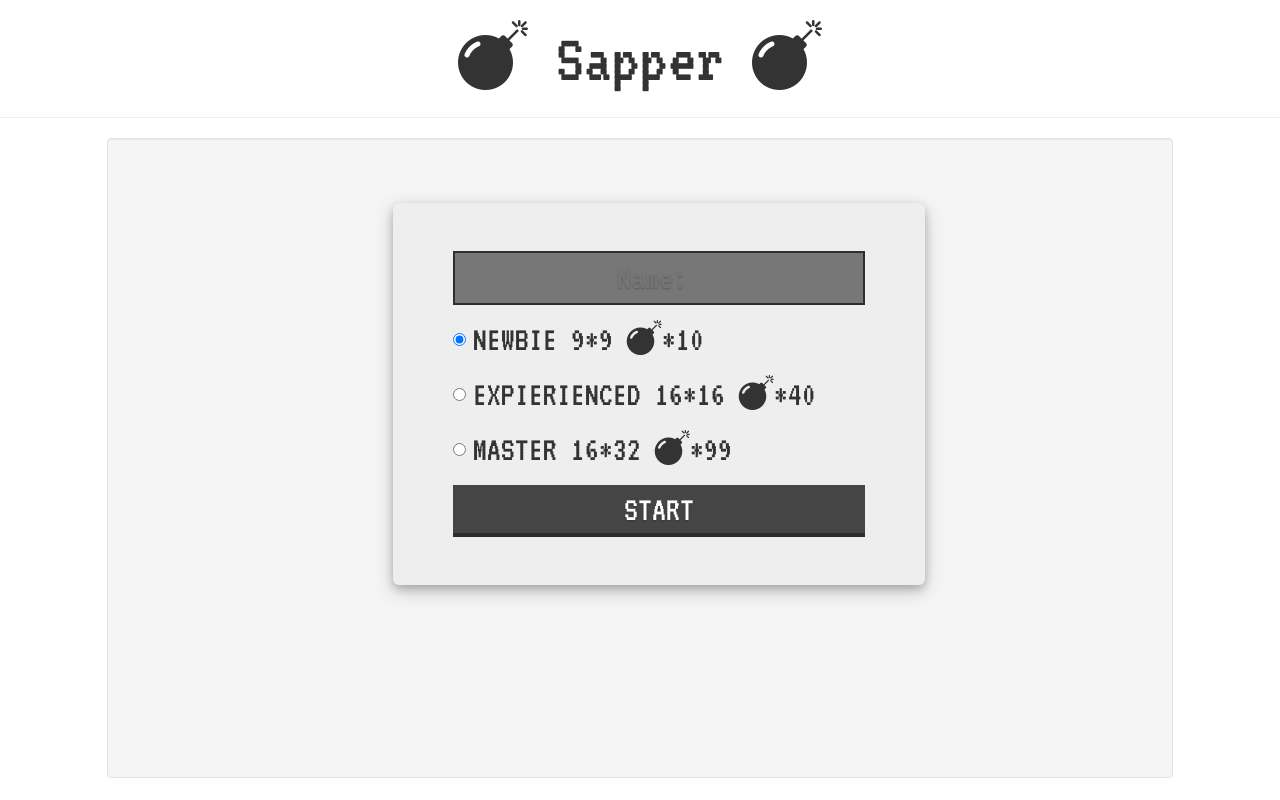
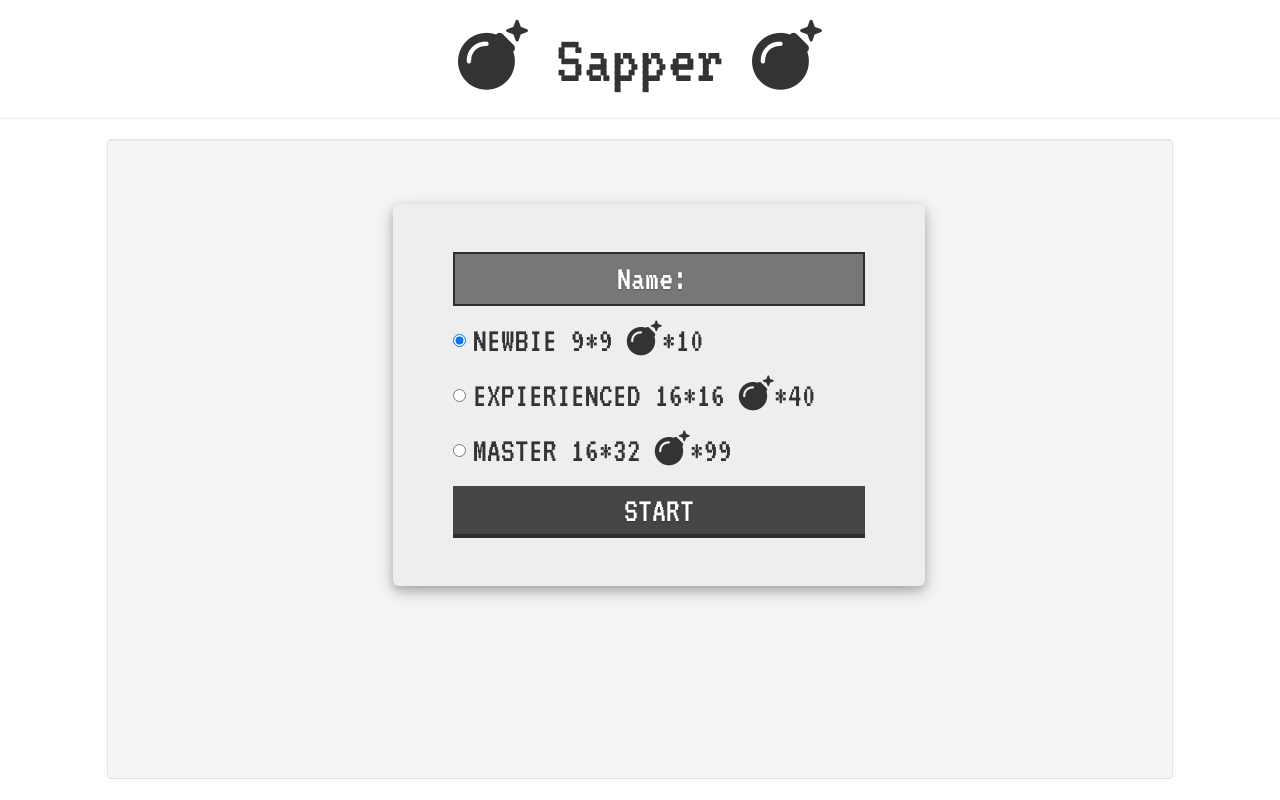
Before and after one commit to Hopchenko/Sapper, a website: page app/main.html in a window 1280 px wide. Both pictures are taken after a click on the button "PLAY GAME!". Drawn offline with nearby package versions, Linux system fonts and the light colour scheme.

Commit message:
Fixed my first written game :)

```diff
--- a/app/main.html
+++ b/app/main.html
@@ -11,7 +11,6 @@
     <!--Fonts-->
     <link href='https://fonts.googleapis.com/css?family=VT323' rel='stylesheet' type='text/css'>
     <link href='https://fonts.googleapis.com/css?family=Roboto' rel='stylesheet' type='text/css'>
-    <link rel="stylesheet" href="/bower_components/font-awesome/css/font-awesome.min.css">
 </head>
 
 <body>
@@ -36,6 +35,7 @@
     <!--Libraries and Frameworks-->
     <script src="/bower_components/jquery/dist/jquery.min.js"></script>
     <script src="/bower_components/bootstrap/dist/js/bootstrap.min.js"></script>
+    <script src="https://kit.fontawesome.com/5ec152cb32.js" crossorigin="anonymous"></script>
     <!--Script-->
     <script src='/app/js/viewControllers/statsPanelCtrl.js'></script>
     <script src="/app/js/viewControllers/battleFieldCtrl.js"></script>
--- a/app/styles/styles.css
+++ b/app/styles/styles.css
@@ -150,6 +150,10 @@ body .graphite-flat-button:active {
     border: 2px solid #2f2e2e;
 }
 
+#player-name::placeholder {
+    color: white;
+}
+
 
 /*Score window*/
 
```
